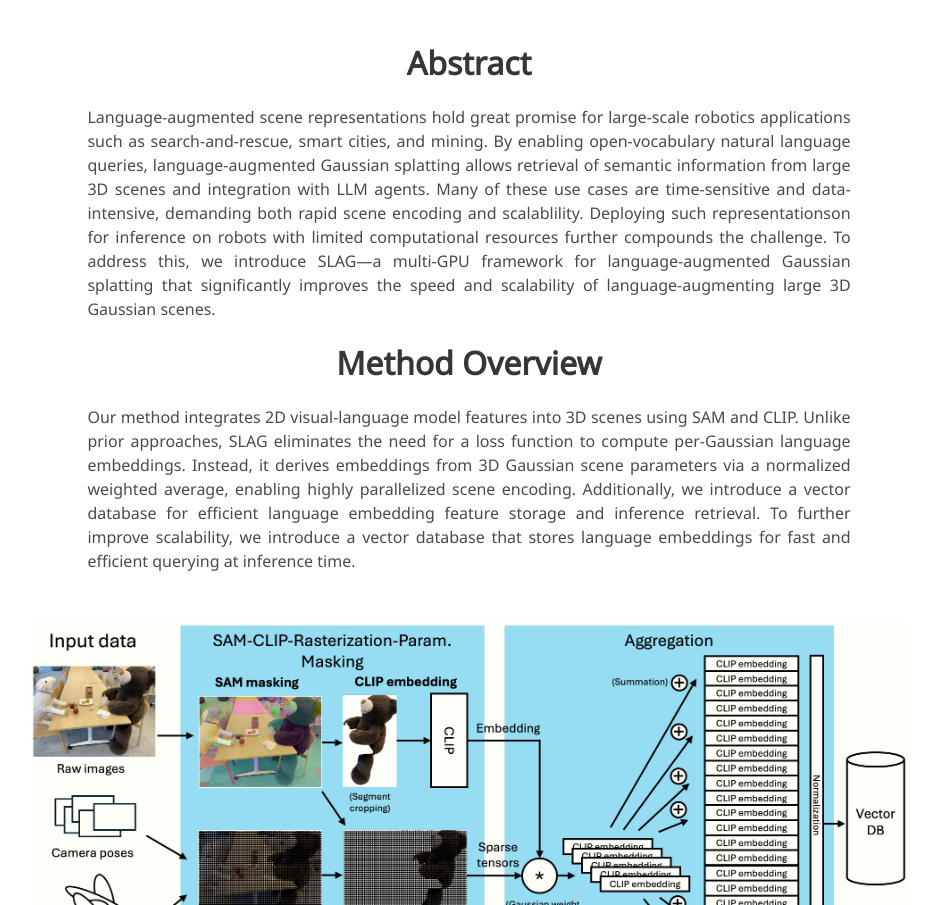
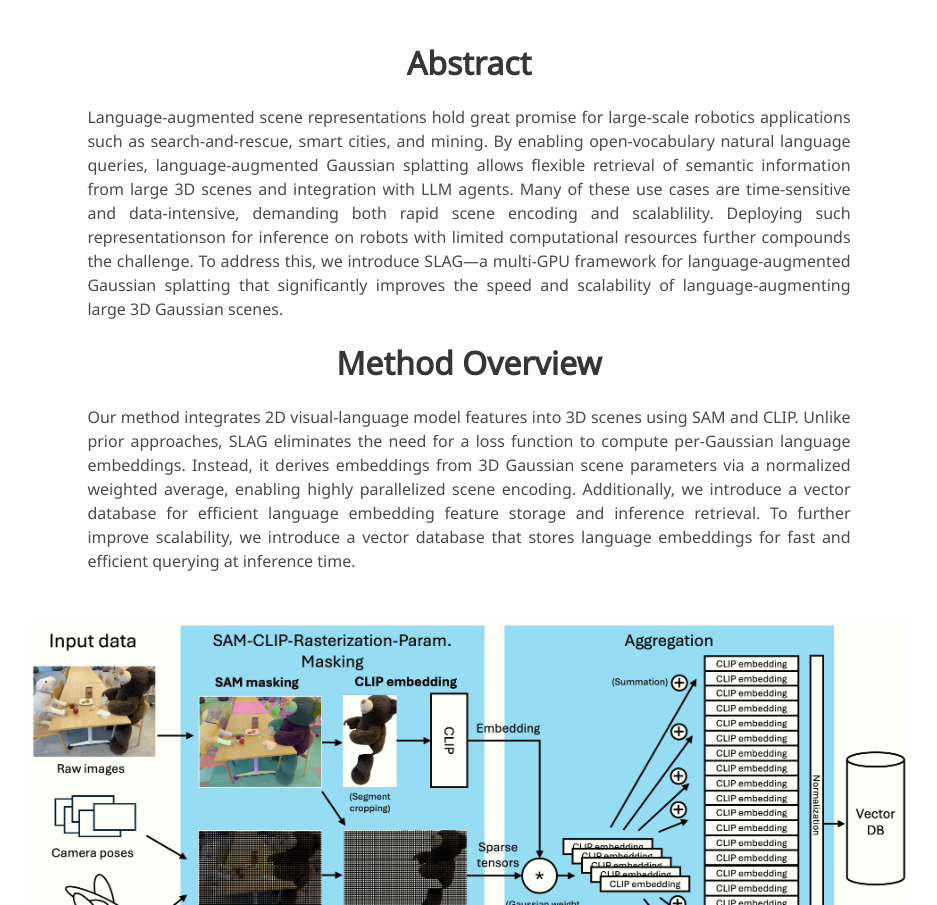
Before and after one commit to sleg-project/sleg-project.github.io, a plain HTML site: page index.html in a window 1280 px wide. Shown: the part 1266-2171 px from the top of the page, without its empty margins (171-1108 px from the left). Drawn offline with nearby package versions, Linux system fonts and the light colour scheme; some icons are missing; a web font is replaced by a local one.

Commit message:
Update index.html

```diff
--- a/index.html
+++ b/index.html
@@ -150,7 +150,7 @@
         <div class="content has-text-justified">
           <p>
             Language-augmented scene representations hold great promise for large-scale robotics applications such as search-and-rescue, smart cities, and mining.
-            By enabling open-vocabulary natural language queries, language-augmented Gaussian splatting allows retrieval of semantic information from large 3D scenes and integration with LLM agents.
+            By enabling open-vocabulary natural language queries, language-augmented Gaussian splatting allows flexible retrieval of semantic information from large 3D scenes and integration with LLM agents.
             Many of these use cases are time-sensitive and data-intensive, demanding both rapid scene encoding and scalablility.
             Deploying such representationson for inference on robots with limited computational resources further compounds the challenge.
             To address this, we introduce SLAG—a multi-GPU framework for language-augmented Gaussian splatting that significantly improves the speed and scalability of language-augmenting large 3D Gaussian scenes.
```
